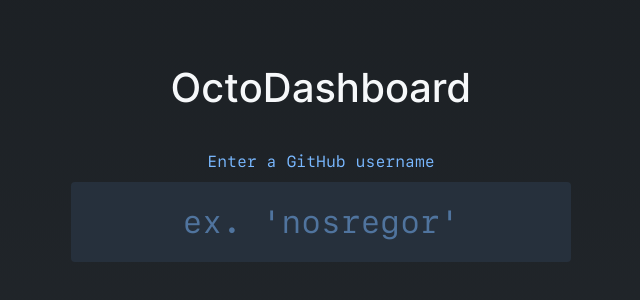
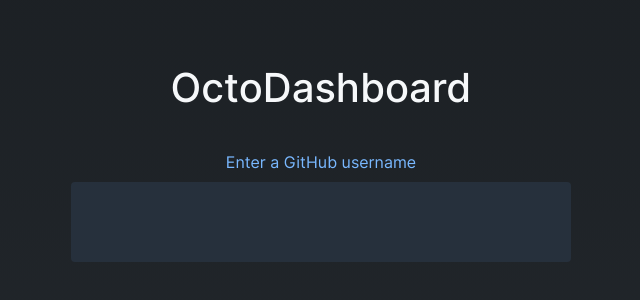
Before and after one commit to nosregor/octodashboard, a Next.js app: page / in a window 1280 px wide. Shown: the part 188-488 px from the top of the page, without its empty margins (319-959 px from the left). Built offline with nearby package versions, Linux system fonts and the light colour scheme; some icons are missing.

Commit message:
fix fonts

```diff
--- a/components/Error.tsx
+++ b/components/Error.tsx
@@ -17,7 +17,7 @@
     <h1 className="text-[2.5rem] font-medium mb-8">OctoDashboard</h1>
 
     {error && (
-      <div className="text-[#79b8ff] font-mono text-base">
+      <div className="text-[#79b8ff] font-sans text-base">
         {error.type === 403 ? (
           <p>
             Oh no, you hit the{' '}
--- a/components/UserInfo.tsx
+++ b/components/UserInfo.tsx
@@ -9,7 +9,7 @@
   <section className="py-12 px-20 pb-40 bg-[#1A1E22] text-[#c8e1ff] max-[900px]:py-8 max-[900px]:px-8 max-[900px]:pb-40 max-[400px]:p-4 max-[400px]:pb-40 print:pb-4">
     <div className="max-w-[1400px] mx-auto">
       {userData && (
-        <div className="flex flex-col items-center mb-[30px] text-center max-[600px]:pt-16">
+        <div className="flex flex-col items-center text-center max-[600px]:pt-16">
           {userData.avatar_url && (
             <div className="flex justify-center items-center mb-6 border-[8px] border-[#0070f3] rounded-full w-[150px] h-[150px]">
               <img src={userData.avatar_url} alt="avatar" className="rounded-full" />
--- a/pages/index.tsx
+++ b/pages/index.tsx
@@ -31,7 +31,7 @@
           OctoDashboard
         </label>
 
-        <p className="text-[#79b8ff] font-mono text-base">
+        <p className="text-[#79b8ff] font-sans text-base">
           Enter a GitHub username
         </p>
 
@@ -40,7 +40,6 @@
           name="username"
           type="text"
           onChange={handleChange}
-          placeholder="ex. 'nosregor'"
           className="block w-full max-w-[500px] mx-auto p-4 mt-2 bg-[#26303c] border-0 rounded outline-none text-[#79b8ff] font-mono text-[2rem] text-center focus:outline-none"
         />
       </form>
```
